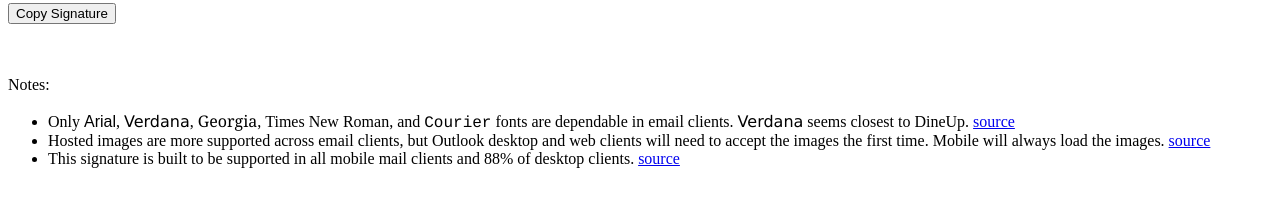
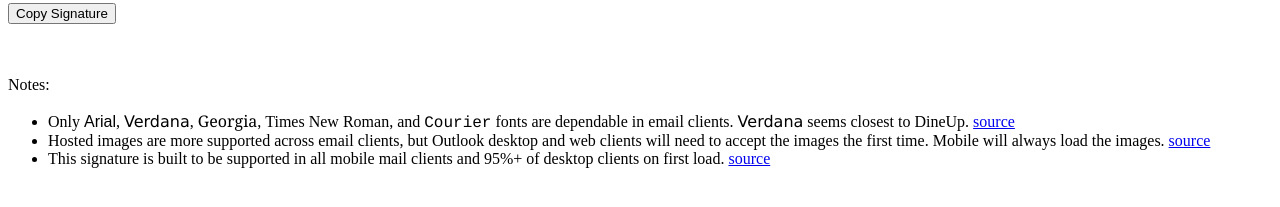
Before and after one commit to DineUpGroup/dineupgroup.github.io, a plain HTML site: page signature/index.html in a window 1280 px wide. Shown: the part 423-630 px from the top of the page. Drawn offline with Linux system fonts and the light colour scheme.

Commit message:
Update index.html

```diff
--- a/signature/index.html
+++ b/signature/index.html
@@ -109,7 +109,7 @@
   <ul>
     <li>Only <span style="font-family: Arial;">Arial</span>, <span style="font-family: Verdana;">Verdana</span>, <span style="font-family: Georgia;">Georgia</span>, <span style="font-family: 'Times New Roman';">Times New Roman</span>, and <span style="font-family: Courier;">Courier</span> fonts are dependable in email clients. <span style="font-family: Verdana;">Verdana</span> seems closest to DineUp. <a href="https://www.campaignmonitor.com/resources/guides/web-fonts-in-email/" target="_blank">source</a></li>
     <li>Hosted images are more supported across email clients, but Outlook desktop and web clients will need to accept the images the first time. Mobile will always load the images. <a href="https://exclaimer.com/email-signature-handbook/embedded-vs-hosted-images-in-email-signatures/" target="_blank">source</a></li>
-    <li>This signature is built to be supported in all mobile mail clients and 88% of desktop clients. <a href="https://www.spocket.co/statistics/the-dominance-of-email-clients" target="_blank">source</a></li>
+    <li>This signature is built to be supported in all mobile mail clients and 95%+ of desktop clients on first load. <a href="https://www.spocket.co/statistics/the-dominance-of-email-clients" target="_blank">source</a></li>
   </ul>
   <script>
     addEventListener('DOMContentLoaded', () => {
```
